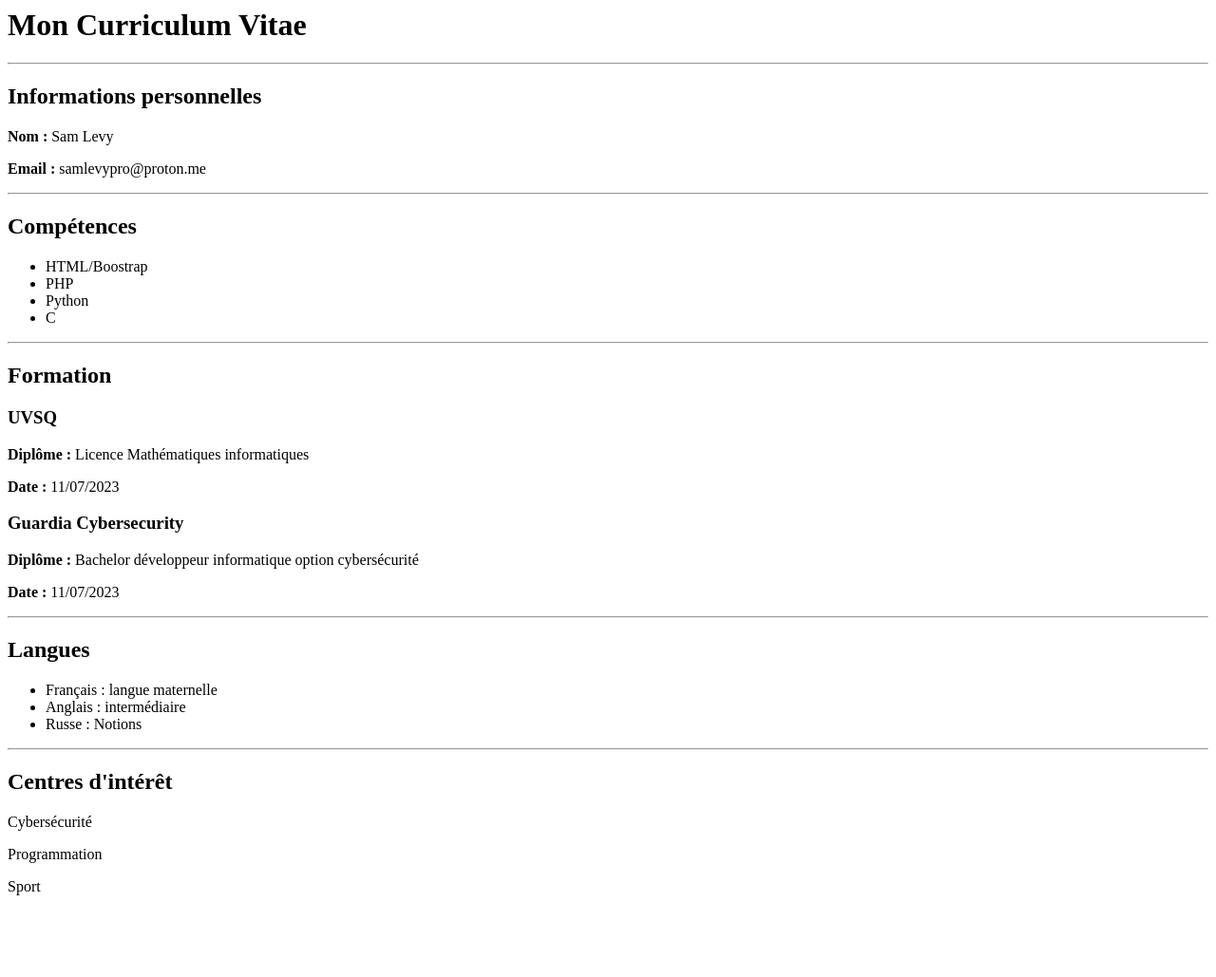
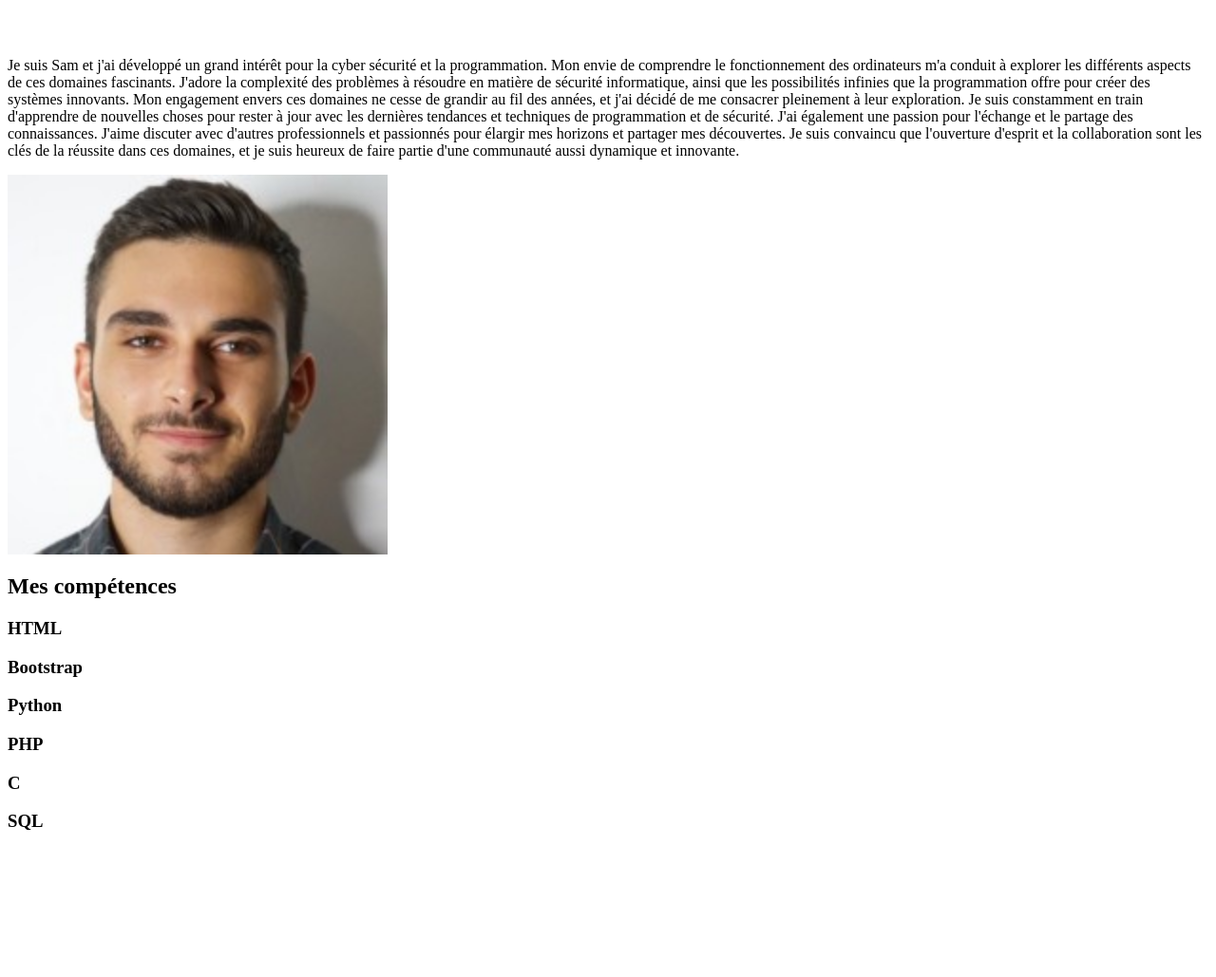
Before and after one commit to SimpleMg/Portfolio-CV, a PHP site: page /cv.php in a window 1280 px wide. Shown: the whole page at 95% size. Before the commit the page ends 943 px from the top, so only its background shows below. Run offline with PHP 8.4, Linux system fonts and the light colour scheme.

Commit message:
modif cv

```diff
--- a/site_web/cv.php
+++ b/site_web/cv.php
@@ -1,70 +1,77 @@
-<div class="container">
-    <h1 class="text-center">Mon Curriculum Vitae</h1>
-    <hr>
-
-    <!-- Informations personnelles -->
-    <h2 class="section-title">Informations personnelles</h2>
+<div class="section pt-4 px-3 px-lg-4" id="about">
+  <div class="container-narrow mx-auto">
     <div class="row">
       <div class="col-md-6">
-        <p><strong>Nom :</strong> Sam Levy</p>
-        <p><strong>Email :</strong> samlevypro@proton.me</p>
+        <div class="px-3">
+          <br>
+          <br>
+          <p>
+            Je suis Sam et j'ai développé un grand intérêt pour la cyber sécurité et la programmation.
+            Mon envie de comprendre le fonctionnement des ordinateurs m'a conduit à explorer les différents
+            aspects de ces domaines fascinants. J'adore la complexité des problèmes à résoudre en matière de sécurité informatique,
+            ainsi que les possibilités infinies que la programmation offre pour créer des systèmes innovants.
+            Mon engagement envers ces domaines ne cesse de grandir au fil des années, et j'ai décidé de me consacrer pleinement à leur exploration.
+            Je suis constamment en train d'apprendre de nouvelles choses pour rester à jour avec les dernières tendances et techniques de programmation
+            et de sécurité. J'ai également une passion pour l'échange et le partage des connaissances.
+            J'aime discuter avec d'autres professionnels et passionnés pour élargir mes horizons et partager mes découvertes.
+            Je suis convaincu que l'ouverture d'esprit et la collaboration sont les clés de la réussite dans ces domaines,
+            et je suis heureux de faire partie d'une communauté aussi dynamique et innovante.
+          </p>
+        </div>
+      </div>
+      <div class="col-md-5 offset-md-1" data-aos="fade-left" data-aos-delay="100">
+        <div class="px-3">
+          <img class="avatar img-fluid mt-2" src="assets/img/sam_l.jpg" width="400" height="400" alt="Sam Levy"/>
+        </div>
       </div>
     </div>
-    <hr>
-
-    <!-- Compétences -->
-    <h2 class="section-title">Compétences</h2>
-    <ul class="list-group">
-      <li class="list-group-item">HTML/Boostrap</li>
-      <li class="list-group-item">PHP</li>
-      <li class="list-group-item">Python</li>
-      <li class="list-group-item">C</li>
-    </ul>
-    <hr>
-    <!-- Expreience pro
-        <h2 class="section-title">Expérience professionnelle</h2>
-        <div class="row">
-        <div class="col-md-6">
-            <h3>Terrasses du trocadero</h3>
-            <p><strong>Poste :</strong> Manutentionnaire</p>
-            <p><strong>Date :</strong> Mois Année - Mois Année</p>
-            <p>Lorem ipsum dolor sit amet, consectetur adipiscing elit. Integer nec odio. Praesent libero. Sed cursus ante dapibus diam. Sed nisi. Nulla quis sem at nibh elementum imperdiet. Duis sagittis ipsum. Praesent mauris.</p>
+  </div>
+</div>
+<div class="section px-3 px-lg-4 pt-5">
+  <div class="container-narrow">
+    <div class="text-center mb-5">
+      <h2 class="marker marker-center">Mes compétences</h2>
+    </div>
+    <div class="row">
+      <div class="col-md-4">
+        <div class="skill-block text-center">
+          <h3>HTML</h3>
         </div>
-        <div class="col-md-6">
-            <h3>Entreprise B</h3>
-            <p><strong>Poste :</strong> Titre du poste</p>
-            <p><strong>Date :</strong> Mois Année - Mois Année<    :</strong> Mois Année - Mois Année</p>
-        <p>Curabitur feugiat ullamcorper sapien, ut sodales sem tempor vitae. Sed nisi. Nulla quis sem at nibh elementum imperdiet. Duis sagittis ipsum. Praesent mauris. Fusce nec tellus sed augue semper porta. Mauris massa.</p>
+      </div>
+      <div class="col-md-4">
+        <div class="skill-block text-center">
+          <h3>Bootstrap</h3>
+        </div>
+      </div>
+      <div class="col-md-4">
+        <div class="skill-block text-center">
+          <h3>Python</h3>
+        </div>
+      </div>
     </div>
+    <div class="row">
+      <div class="col-md-4">
+        <div class="skill-block text-center">
+          <h3>PHP</h3>
+        </div>
+      </div>
+      <div class="col-md-4">
+        <div class="skill-block text-center">
+          <h3>C</h3>
+        </div>
+      </div>
+      <div class="col-md-4">
+        <div class="skill-block text-center">
+          <h3>SQL</h3>
+        </div>
+      </div>
     </div>
-    <hr>
-    -->
-    <!-- Formation -->
-    <h2 class="section-title">Formation</h2>
-    <div class="row">
-    <div class="col-md-6">
-        <h3>UVSQ</h3>
-        <p><strong>Diplôme :</strong> Licence Mathématiques informatiques</p>
-        <p><strong>Date :</strong> 11/07/2023</p>
-    </div>
-    <div class="col-md-6">
-        <h3>Guardia Cybersecurity</h3>
-        <p><strong>Diplôme :</strong> Bachelor développeur informatique option cybersécurité</p>
-        <p><strong>Date :</strong> 11/07/2023</p>
-    </div>
-    </div>
-    <hr>
-    <!-- Langues -->
-    <h2 class="section-title">Langues</h2>
-    <ul class="list-group">
-    <li class="list-group-item">Français : langue maternelle</li>
-    <li class="list-group-item">Anglais : intermédiaire</li>
-    <li class="list-group-item">Russe : Notions</li>
-    </ul>
-    <hr>
-    <!-- Centres d'intérêt -->
-    <h2 class="section-title">Centres d'intérêt</h2>
-    <p>Cybersécurité</p>
-    <p>Programmation</p>
-    <p>Sport</p>
+  </div>
 </div>
+<br>
+<br>
+<br>
+<br>
+<br>
+<br>
+<br>
```
Also changed, not shown: site_web/projets.php (+18 -0 lines), site_web/assets/img/morpion.jpg, site_web/assets/img/sam_l.jpg (added).
